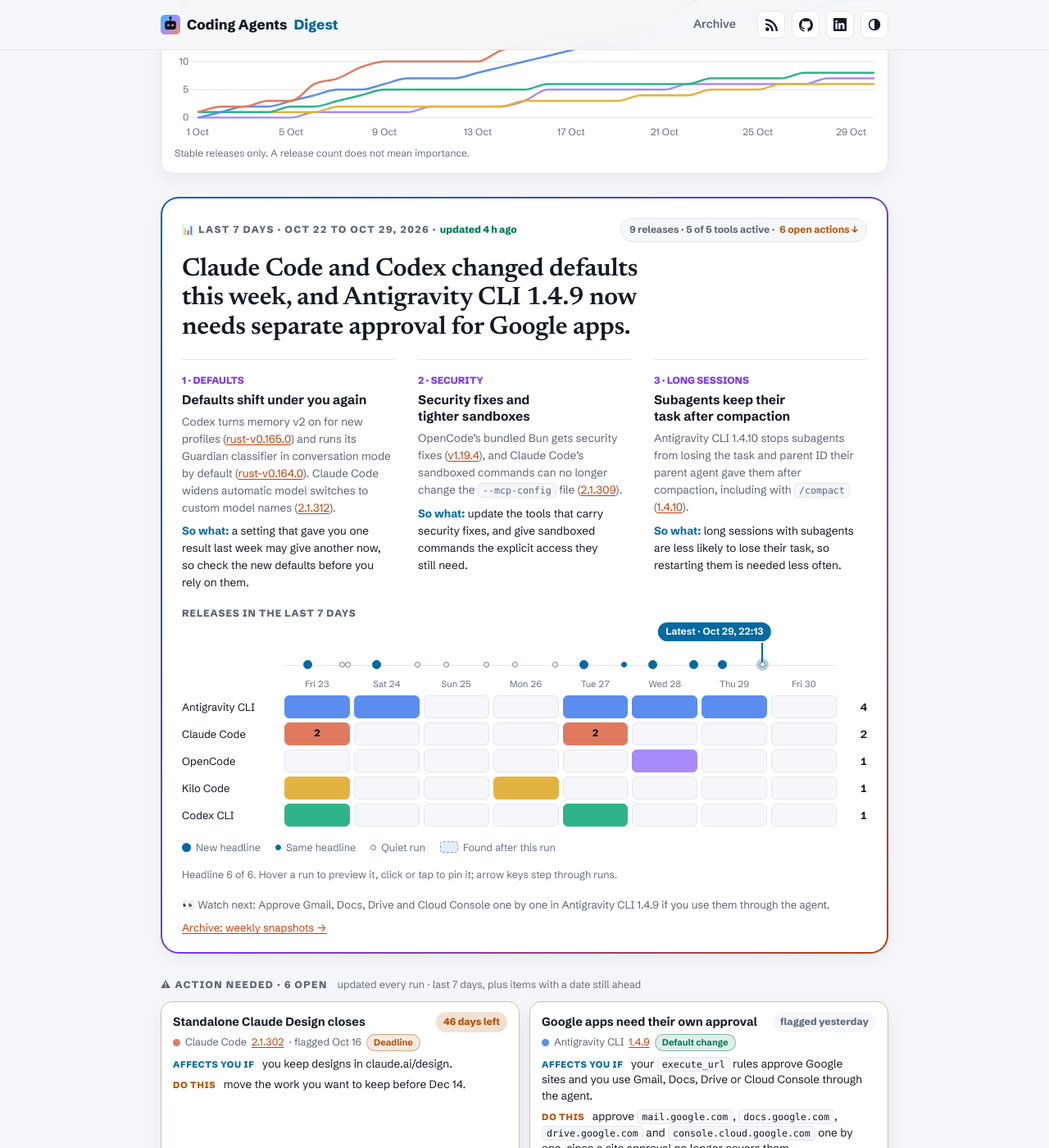
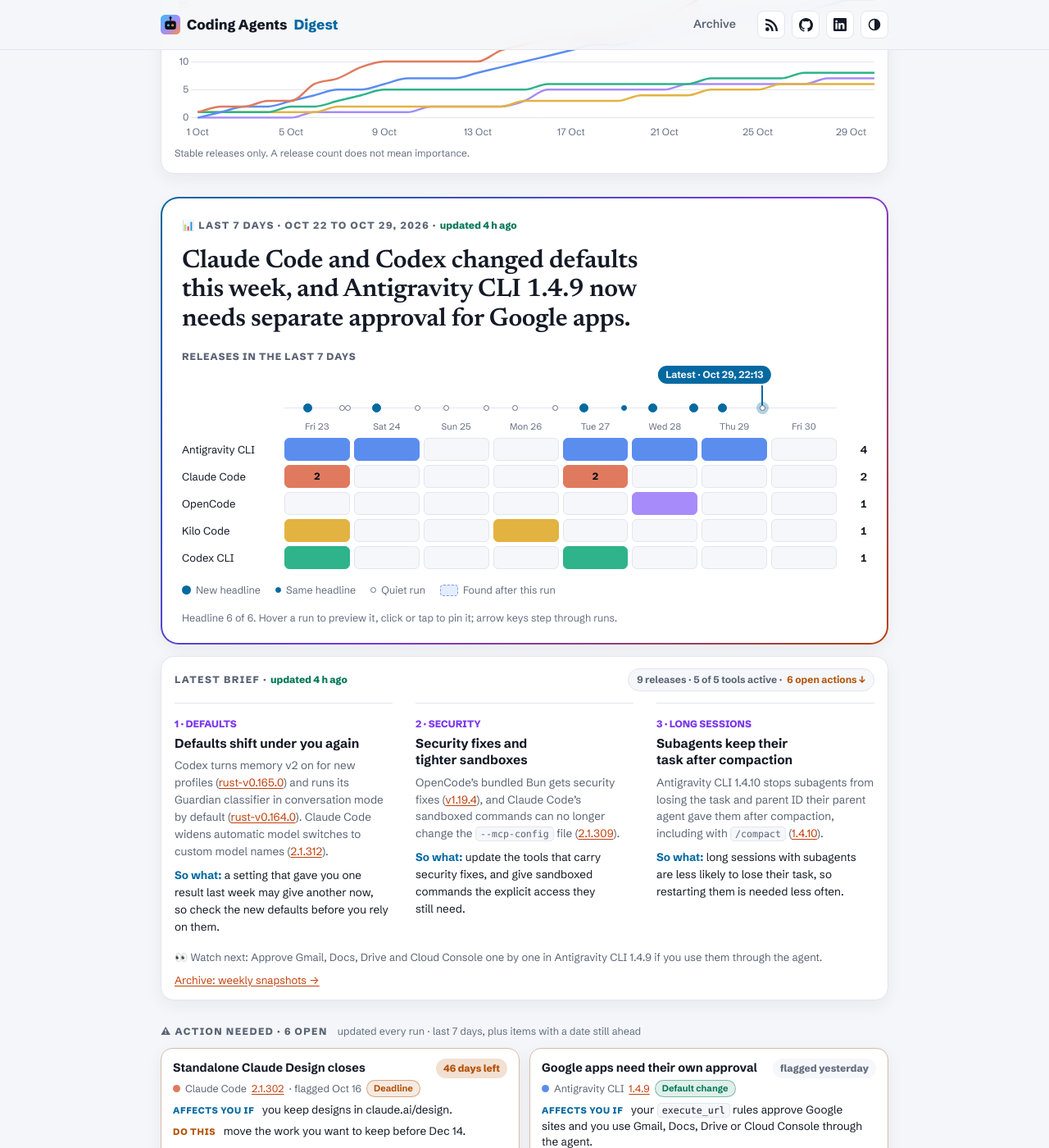
Before and after one commit to IbrahimSobh/coding-agents-digest, a Jekyll site: the page built from docs/index.html, in a window 1280 px wide and 1400 px high, scrolled down 235 px. Shown: the whole window at 82% size. Built offline with Jekyll 4.4.1, drawn with Linux system fonts in a browser that asks for light colours.

Commit message:
Brief: split into a replay box and a fixed "Latest brief" box
Top box (moves with the replay): the week line, headline, run timeline,
release grid, legend and caption. Bottom box "Latest brief" (never changes
during a replay): the counts pill, the three themes, Watch next and the
archive link. Removes the faded themes and their note, and the caption no
longer needs to explain them. The counts pill no longer sits next to a
replayed headline.

Co-Authored-By: Claude Opus 5.5 <noreply@anthropic.com>

```diff
--- a/docs/_includes/brief.html
+++ b/docs/_includes/brief.html
@@ -15,18 +15,8 @@
 {% assign rel_sorted = rel_list | split: "|" | sort | reverse %}
 <section id="brief">
   <div class="hero"><div class="hero-in">
-    <div class="hero-top"><span class="k">📊 Last 7 days · {{ b.window }} · <span class="upd" data-updated="{{ b.updated }}">updated {{ b.updated_label }}</span></span><span class="pill">{{ rel_total }} release{% if rel_total != 1 %}s{% endif %} · {{ rel_active }} of {{ tracked.size }} tools active · <a href="#actions">{{ board_count }} open action{% if board_count != 1 %}s{% endif %} ↓</a></span></div>
+    <div class="hero-top"><span class="k">📊 Last 7 days · {{ b.window }} · <span class="upd" data-updated="{{ b.updated }}">updated {{ b.updated_label }}</span></span></div>
     <h1 id="rpHead">{{ b.headline }}</h1>
-    <div class="themes-wrap">
-    <div class="themes">
-      {% for th in b.themes %}
-      <div class="theme"><span class="n">{% if b.themes.size > 1 %}{{ forloop.index }} · {% endif %}{{ th.tag }}</span><b>{{ th.title }}</b>
-        <div class="f">{{ th.facts | markdownify | remove: "<p>" | remove: "</p>" }}</div>
-        <p class="so"><i>So what:</i> {{ th.so_what | markdownify | remove: "<p>" | remove: "</p>" | strip }}</p></div>
-      {% endfor %}
-    </div>
-    <p class="rp-note" id="rpNote" hidden>Themes and Watch next show the latest run</p>
-    </div>
     {% comment %}
       Release grid: one row per tool, one column per day of the 7-day window (8 calendar days,
       like the counts above). Noon of each day is used so a DST change cannot shift the date.
@@ -55,7 +45,18 @@
         "runs": [{% assign first = true %}{% for x in site.data.headlines %}{% assign xd = x.updated | slice: 0, 10 %}{% if xd >= start_day %}{% unless first %},{% endunless %}{% assign first = false %}{"at": {{ x.updated | jsonify }}, "h": {{ x.headline | jsonify }}}{% endif %}{% endfor %}],
         "seen": [{% assign first = true %}{% assign digs = site.pages | where_exp: "p", "p.path contains 'digests/'" %}{% for p in digs %}{% assign pd = p.date | date: "%Y-%m-%d" %}{% if pd >= start_day %}{% assign tparts = p.content | split: "releases/tag/" %}{% assign ptags = "" %}{% for x in tparts offset: 1 %}{% assign tg = x | split: ")" | first | split: '"' | first | strip %}{% assign ptags = ptags | append: tg | append: " " %}{% endfor %}{% unless first %},{% endunless %}{% assign first = false %}{"at": {{ p.date | date: "%Y-%m-%dT%H:%M" | jsonify }}, "q": {% if p.quiet %}true{% else %}false{% endif %}, "tags": {{ ptags | strip | jsonify }}}{% endif %}{% endfor %}]}</script>
     </div>
-    <div class="hero-foot"><span class="rp-watch">👀 Watch next: {{ b.watch_next | markdownify | remove: "<p>" | remove: "</p>" | strip }}</span><a href="{{ '/briefs/' | relative_url }}">Archive: weekly snapshots →</a></div>
   </div></div>
+  {% comment %} The latest brief: fixed, it does not change during a replay. {% endcomment %}
+  <div class="card latest">
+    <div class="hero-top"><h2 class="k">Latest brief · <span class="upd" data-updated="{{ b.updated }}">updated {{ b.updated_label }}</span></h2><span class="pill">{{ rel_total }} release{% if rel_total != 1 %}s{% endif %} · {{ rel_active }} of {{ tracked.size }} tools active · <a href="#actions">{{ board_count }} open action{% if board_count != 1 %}s{% endif %} ↓</a></span></div>
+    <div class="themes">
+      {% for th in b.themes %}
+      <div class="theme"><span class="n">{% if b.themes.size > 1 %}{{ forloop.index }} · {% endif %}{{ th.tag }}</span><b>{{ th.title }}</b>
+        <div class="f">{{ th.facts | markdownify | remove: "<p>" | remove: "</p>" }}</div>
+        <p class="so"><i>So what:</i> {{ th.so_what | markdownify | remove: "<p>" | remove: "</p>" | strip }}</p></div>
+      {% endfor %}
+    </div>
+    <div class="hero-foot"><span>👀 Watch next: {{ b.watch_next | markdownify | remove: "<p>" | remove: "</p>" | strip }}</span><a href="{{ '/briefs/' | relative_url }}">Archive: weekly snapshots →</a></div>
+  </div>
 </section>
 <script src="{{ '/assets/replay.js' | relative_url }}?v={{ site.time | date: '%s' }}" defer></script>
--- a/docs/assets/replay.js
+++ b/docs/assets/replay.js
@@ -9,7 +9,7 @@
   if(runs.length<2) return;
   var grid=box.querySelector('.rg'), track=document.getElementById('rpTrack'), over=box.querySelector('.rg-over');
   var cur=over.querySelector('.rg-cur'), curLabel=cur.querySelector('em'), shade=over.querySelector('.rg-shade');
-  var head=document.getElementById('rpHead'), note=document.getElementById('rpNote'), brief=document.getElementById('brief'), cap=document.getElementById('rpCap'), msg=document.getElementById('rpMsg'), back=document.getElementById('rpBack');
+  var head=document.getElementById('rpHead'), cap=document.getElementById('rpCap'), msg=document.getElementById('rpMsg'), back=document.getElementById('rpBack');
   var cells=[].slice.call(box.querySelectorAll('.rg-c[data-tags]')), totals=[].slice.call(box.querySelectorAll('.rg-t'));
   var still=matchMedia('(prefers-reduced-motion: reduce)');
   var DAYS=8, startMs=Date.parse(data.start+'T00:00:00Z'), last=runs.length-1, shown=last;
@@ -93,13 +93,10 @@
     shade.style.left=p+'%';
     shade.hidden=latest;
     grid.classList.toggle('replaying',!latest);
-    // Themes and Watch next have no history yet: fade them and say so while an older run shows
-    note.hidden=latest;
-    brief.classList.toggle('rp-old',!latest);
     back.hidden=pinned===null&&latest;
     msg.textContent=latest
       ? 'Headline '+n+' of '+n+'. Hover a run to preview it, click or tap to pin it; arrow keys step through runs.'
-      : (pinned===null?'Previewing ':'Pinned to ')+label(runs[i].at)+': headline '+ver[i]+' of '+n+'. Releases found after this run are dashed. Themes and Watch next show the latest run.';
+      : (pinned===null?'Previewing ':'Pinned to ')+label(runs[i].at)+': headline '+ver[i]+' of '+n+'. Releases found after this run are dashed.';
   }
 
   // Hover previews a run; a click or tap pins it until another run is picked, the same run is
--- a/docs/assets/style.css
+++ b/docs/assets/style.css
@@ -62,6 +62,9 @@ a.tbtn:hover{border-color:var(--muted)}
 /* Brief */
 .hero{border-radius:22px;padding:2px;background:linear-gradient(135deg,var(--cyan),var(--violet) 55%,var(--orange))}
 .hero-in{background:var(--card);border-radius:20px;padding:24px 24px 20px;box-shadow:var(--shadow)}
+/* "Latest brief": the themes, counts and Watch next of the newest run, below the replay box */
+.latest{margin-top:14px;padding:22px 24px 18px;border-radius:20px}
+.latest .themes{margin-top:14px}
 .hero-top{display:flex;justify-content:space-between;align-items:center;gap:12px;flex-wrap:wrap}
 .upd{color:var(--green);text-transform:none;letter-spacing:0}
 .pill{display:inline-flex;gap:6px;align-items:center;font-size:12px;font-weight:700;padding:4px 10px;border-radius:999px;background:var(--card2);border:1px solid var(--line);color:var(--muted)}
@@ -110,13 +113,6 @@ a.tbtn:hover{border-color:var(--muted)}
 .rg-key .kn{width:7px;height:7px;border-radius:50%;border:1.5px solid var(--cyan);background:var(--cyan)}
 .rg-key .ks{width:7px;height:7px;border-radius:50%;border:1.5px solid var(--soft);background:var(--card)}
 .rg-key .kl{width:22px;height:14px;border-radius:4px;border:1.5px dashed color-mix(in srgb,#5b8def 85%,transparent);background:color-mix(in srgb,#5b8def 16%,transparent)}
-/* During a replay the themes and "Watch next" still show the latest run */
-.themes-wrap{position:relative}
-#brief .themes,#brief .rp-watch{transition:opacity .2s}
-#brief.rp-old .themes,#brief.rp-old .rp-watch{opacity:.35}
-.rp-note{position:absolute;top:50%;left:50%;transform:translate(-50%,-50%);z-index:2;white-space:nowrap;font-size:13px;font-weight:600;color:var(--ink);background:var(--card);border:1px solid var(--line);border-radius:999px;padding:6px 14px;box-shadow:0 4px 14px rgba(0,0,0,.12)}
-.rp-note[hidden]{display:none}
-@media (max-width:480px){.rp-note{white-space:normal;width:max-content;max-width:90%;text-align:center}}
 .rg-cap{font-size:12.5px;color:var(--soft);margin-top:8px;min-height:20px}
 .rg-back{margin-left:6px;background:none;border:1px solid var(--line);color:var(--ink);border-radius:999px;padding:1px 10px;font-size:12px;font-weight:600;cursor:pointer}
 @media (prefers-reduced-motion:reduce){.rg-cur,.rg-shade,.rg-c,.rg-dot::before{transition:none}}
```
